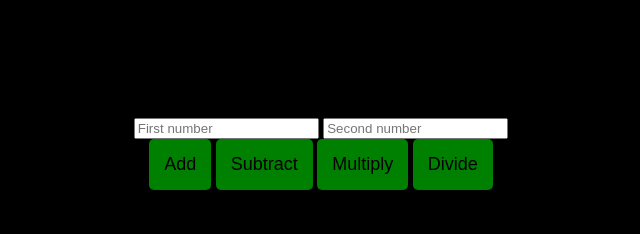
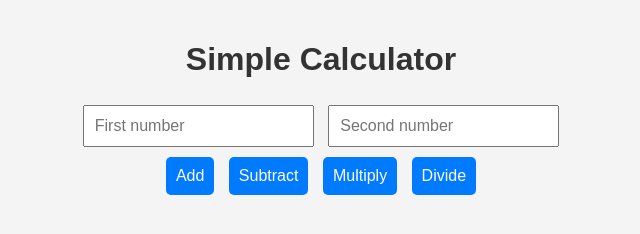
Before and after one commit to FrancisDML/My-Website, a plain HTML site: page calculator.html in a window 1280 px wide. Shown: the whole page, without its empty margins (319-959 px from the left). Drawn offline with Linux system fonts and the light colour scheme.

Commit message:
Update styles.css

```diff
--- a/styles.css
+++ b/styles.css
@@ -1,43 +1,29 @@
 body {
-  background: black;
   font-family: Arial, sans-serif;
+  background-color: #f4f4f4;
+  margin: 0;
+  padding: 20px;
   text-align: center;
-  padding: 30px;
 }
 
-.calculator {
-  width: 250px;
-  margin: auto;
-  background: white;
-  border-radius: 10px;
-  padding: 20px;
-  box-shadow: 0 0 15px rgba(0,0,0,0.2);
+h1 {
+  color: #333;
 }
 
-#display {
-  width: 100%;
-  height: 40px;
-  font-size: 24px;
-  text-align: right;
-  margin-bottom: 15px;
-  padding: 5px;
-}
-
-.buttons {
-  display: grid;
-  grid-template-columns: repeat(4, 1fr);
-  gap: 10px;
+input, button {
+  padding: 10px;
+  font-size: 16px;
+  margin: 5px;
 }
 
 button {
-  padding: 15px;
-  font-size: 18px;
+  background-color: #007bff;
+  color: white;
   border: none;
+  cursor: pointer;
   border-radius: 5px;
-  background: green;
-  cursor: pointer;
 }
 
 button:hover {
-  background: red;
+  background-color: #0056b3;
 }
```
